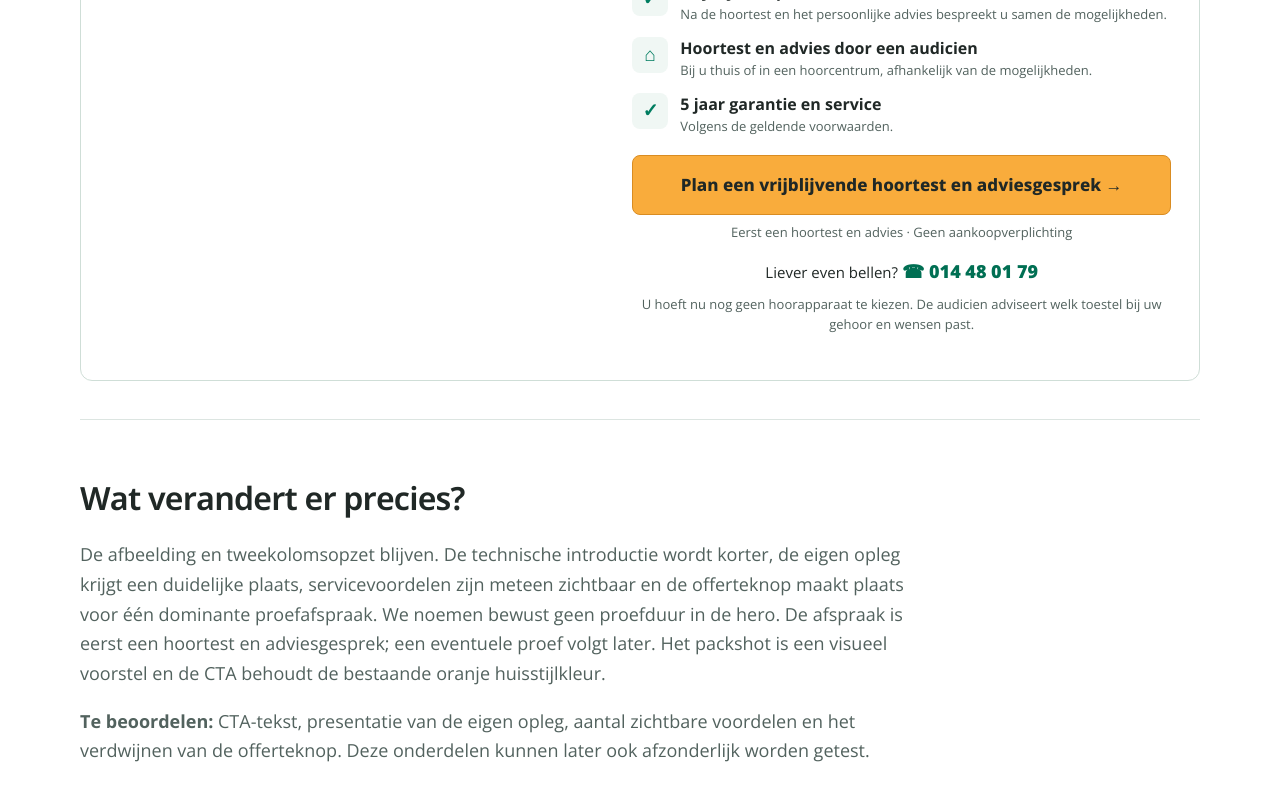
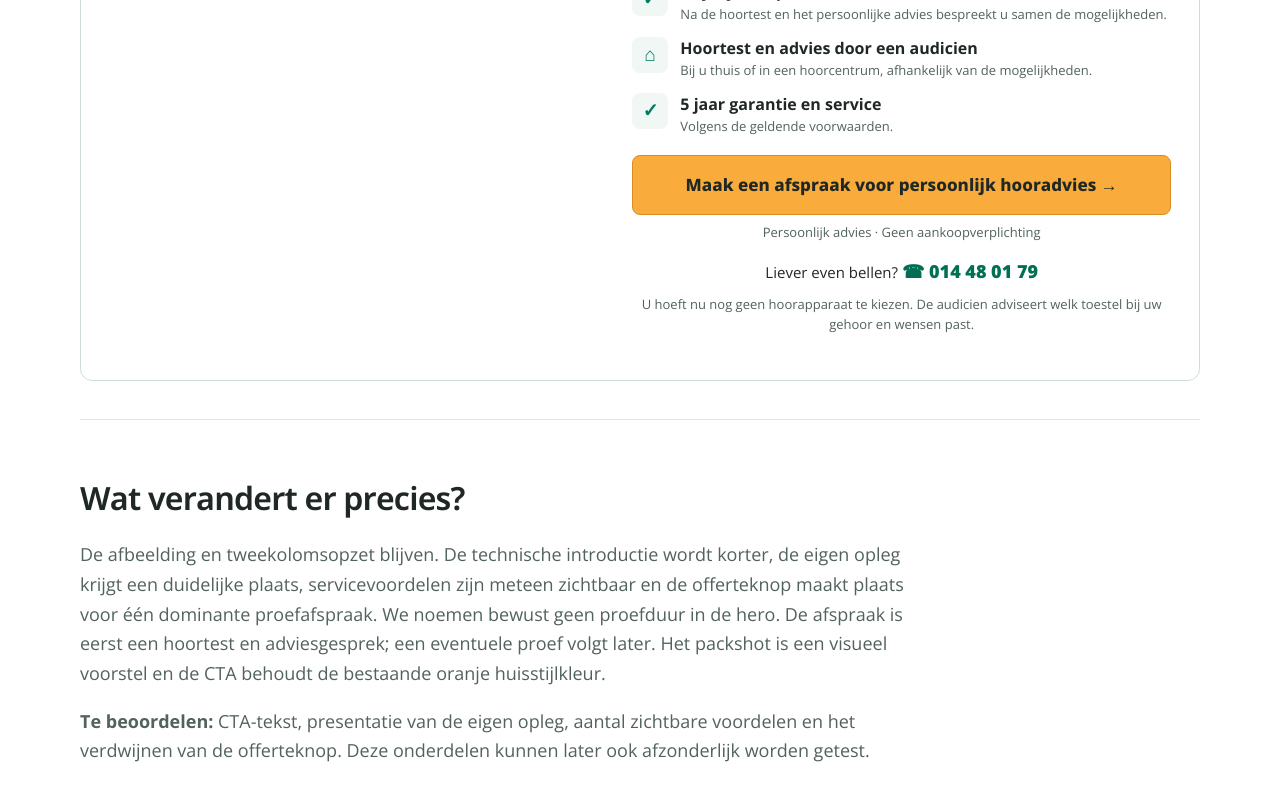
Before and after one commit to jo0stjo0st/oogvoororen-cro, a Next.js app: page /experimenten/productblok in a window 1280 px wide. Shown: the part 1851-2651 px from the top of the page. Built offline with nearby package versions, Linux system fonts and the light colour scheme.

Commit message:
Position CTA as hearing care appointment rather than standalone free hearing test

```diff
--- a/src/app/experimenten/productblok/page.tsx
+++ b/src/app/experimenten/productblok/page.tsx
@@ -65,8 +65,8 @@ function After() {
           <li><span className="cro-benefit-icon" aria-hidden="true">⌂</span><span><strong>Hoortest en advies door een audicien</strong><small>Bij u thuis of in een hoorcentrum, afhankelijk van de mogelijkheden.</small></span></li>
           <li><span className="cro-benefit-icon" aria-hidden="true">✓</span><span><strong>5 jaar garantie en service</strong><small>Volgens de geldende voorwaarden.</small></span></li>
         </ul>
-        <Link href={appointmentUrl("original")} className="button cro-orange-cta">Plan een vrijblijvende hoortest en adviesgesprek →</Link>
-        <p className="cro-cta-assurance">Eerst een hoortest en advies · Geen aankoopverplichting</p>
+        <Link href={appointmentUrl("original")} className="button cro-orange-cta">Maak een afspraak voor persoonlijk hooradvies →</Link>
+        <p className="cro-cta-assurance">Persoonlijk advies · Geen aankoopverplichting</p>
         <p className="cro-call">Liever even bellen? <a href="tel:+3214480179">☎ 014 48 01 79</a></p>
         <p className="cro-product-disclaimer">U hoeft nu nog geen hoorapparaat te kiezen. De audicien adviseert welk toestel bij uw gehoor en wensen past.</p>
       </div>
```
